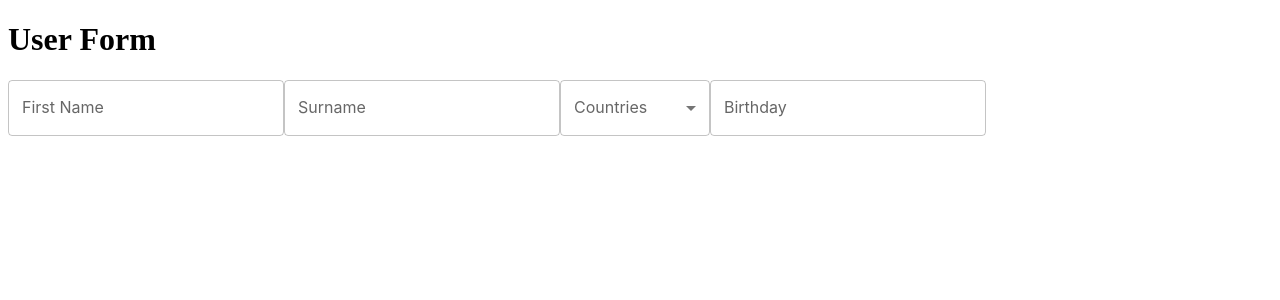
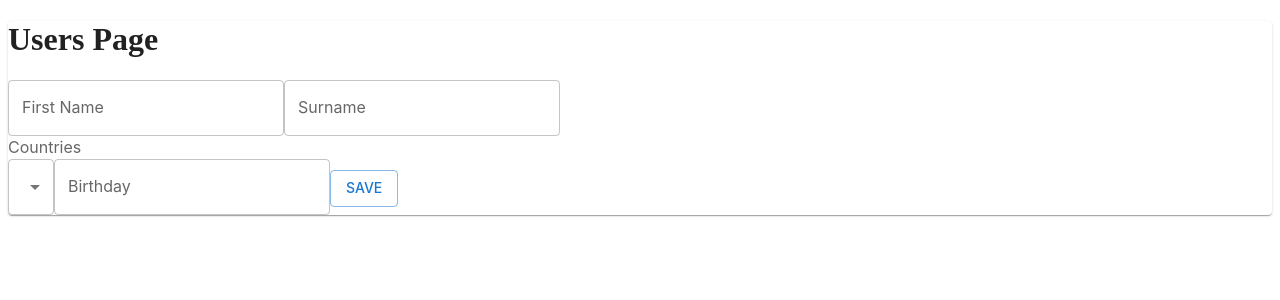
Before and after one commit to gabriel-rcpereira/react-node-test, a React (Create React App) app in the folder web-user/: page / in a window 1280 px wide. Shown: the top 300 px of the page. Built offline with nearby package versions, Linux system fonts and the light colour scheme.

Commit message:
adding reacthook forms. updating custom controllers to deal with it

```diff
--- a/web-user/package.json
+++ b/web-user/package.json
@@ -7,6 +7,7 @@
     "@emotion/styled": "^11.6.0",
     "@mui/material": "^5.2.6",
     "@mui/styled-engine-sc": "^5.1.0",
+    "@mui/system": "^5.2.6",
     "@testing-library/jest-dom": "^5.16.1",
     "@testing-library/react": "^12.1.2",
     "@testing-library/user-event": "^13.5.0",
@@ -16,6 +17,7 @@
     "@types/react-dom": "^17.0.11",
     "react": "^17.0.2",
     "react-dom": "^17.0.2",
+    "react-hook-form": "^7.22.5",
     "react-scripts": "5.0.0",
     "styled-components": "^5.3.3",
     "typescript": "^4.5.4",
--- a/web-user/src/components/commons/InputDatePrimary/index.tsx
+++ b/web-user/src/components/commons/InputDatePrimary/index.tsx
@@ -1,11 +1,32 @@
 import { TextField } from "@mui/material";
+import { Controller } from "react-hook-form";
 
 interface IProps {
   label: string;
+  name: string;
+  control: any; // FIXME
 }
 
-const InputDatePrimary: React.FC<IProps> = ({ label }): JSX.Element => (
-  <TextField label={label} placeholder='dd/mm/yyyy' />
+const InputDatePrimary: React.FC<IProps> = ({
+  label,
+  name,
+  control,
+}): JSX.Element => (
+  <Controller
+    name={name}
+    control={control}
+    render={({ field: { onChange, value } }) => {
+      return (
+        <TextField
+          variant='outlined'
+          label={label}
+          placeholder='dd/mm/yyyy'
+          onChange={onChange}
+          value={value}
+        />
+      );
+    }}
+  />
 );
 
 export default InputDatePrimary;
--- a/web-user/src/components/commons/InputPrimary/index.tsx
+++ b/web-user/src/components/commons/InputPrimary/index.tsx
@@ -1,11 +1,28 @@
 import { TextField } from "@mui/material";
+import { Controller } from "react-hook-form";
 
 interface IProps {
   label: string;
+  name: string;
+  control: any; // FIXME
 }
 
-const InputPrimary: React.FC<IProps> = ({ label }): JSX.Element => {
-  return <TextField label={label} placeholder={label} variant='outlined' />;
-};
+const InputPrimary: React.FC<IProps> = ({ label, name, control }) => (
+  <Controller
+    name={name}
+    control={control}
+    render={({ field: { onChange, value } }) => {
+      return (
+        <TextField
+          variant='outlined'
+          label={label}
+          placeholder={label}
+          onChange={onChange}
+          value={value}
+        />
+      );
+    }}
+  />
+);
 
 export default InputPrimary;
--- a/web-user/src/components/commons/SelectPrimary/index.tsx
+++ b/web-user/src/components/commons/SelectPrimary/index.tsx
@@ -1,35 +1,46 @@
-import { MenuItem, TextField } from "@mui/material";
-import { ChangeEvent, useState } from "react";
+import { MenuItem, Select, InputLabel } from "@mui/material";
+import { Controller } from "react-hook-form";
 
-type IOptionProp = { key: string; value: string };
+type IOptionProp = { key: string; text: string };
 
 interface IProps {
   label: string;
   options: IOptionProp[];
+  name: string;
+  control: any; // FIXME
 }
 
-const SelectPrimary: React.FC<IProps> = ({ label, options }): JSX.Element => {
-  const [selectedValue, setSelectedValue] = useState("");
+const SelectPrimary: React.FC<IProps> = ({
+  label,
+  options,
+  name,
+  control,
+}): JSX.Element => {
+  const renderMenuItems = () => {
+    const optionsWithDefault = [...options, { key: "", text: "" }];
 
-  const handleOnChange = (event: ChangeEvent<HTMLInputElement>) => {
-    setSelectedValue(event.target.value);
+    return optionsWithDefault.map(({ key, text }) => (
+      <MenuItem key={key} value={key}>
+        {text}
+      </MenuItem>
+    ));
   };
 
   return (
-    <TextField
-      select
-      label={label}
-      placeholder={label}
-      style={{ minWidth: "150px" }}
-      value={selectedValue}
-      onChange={handleOnChange}
-    >
-      {options.map(({ key, value }) => (
-        <MenuItem key={key} value={value}>
-          {value}
-        </MenuItem>
-      ))}
-    </TextField>
+    <Controller
+      name={name}
+      control={control}
+      render={({ field: { onChange, value } }) => {
+        return (
+          <>
+            <InputLabel>{label}</InputLabel>
+            <Select onChange={onChange} value={value} defaultValue=''>
+              {renderMenuItems()}
+            </Select>
+          </>
+        );
+      }}
+    />
   );
 };
 
--- a/web-user/src/components/pages/users/UserForm/index.tsx
+++ b/web-user/src/components/pages/users/UserForm/index.tsx
@@ -1,19 +1,47 @@
+import { Button, Paper } from "@mui/material";
+import { useForm } from "react-hook-form";
+
 import InputPrimary from "../../../commons/InputPrimary";
 import SelectPrimary from "../../../commons/SelectPrimary";
 import InputDatePrimary from "../../../commons/InputDatePrimary";
 
+interface IUserForm {
+  firstName: string;
+  surname: string;
+  country: string;
+  birthday: string;
+}
+
 const UserForm = (): JSX.Element => {
+  const { handleSubmit, control } = useForm<IUserForm>({
+    defaultValues: {
+      firstName: "",
+      surname: "",
+      country: "",
+      birthday: "",
+    },
+  });
+
+  const onSubmitHandler = (data: IUserForm) => {
+    console.log(data);
+  };
+
   return (
-    <form>
-      <h1>User Form</h1>
-      <InputPrimary label='First Name' />
-      <InputPrimary label='Surname' />
+    <Paper>
+      <h1>Users Page</h1>
+      <InputPrimary label='First Name' name='firstName' control={control} />
+      <InputPrimary label='Surname' name='surname' control={control} />
       <SelectPrimary
         label='Countries'
-        options={[{ key: "BR", value: "Brazil" }]}
+        name='country'
+        control={control}
+        options={[{ key: "BR", text: "Brazil" }]}
       />
-      <InputDatePrimary label='Birthday' />
-    </form>
+      <InputDatePrimary label='Birthday' name='birthday' control={control} />
+      <Button onClick={handleSubmit(onSubmitHandler)} variant='outlined'>
+        Save
+      </Button>
+    </Paper>
   );
 };
 
```
Also changed, not shown: 1 other file (tests, documents, lock files or other folders).
